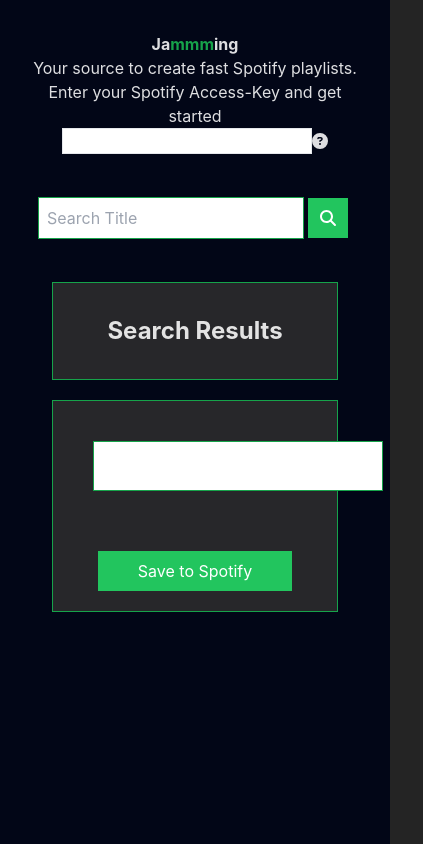
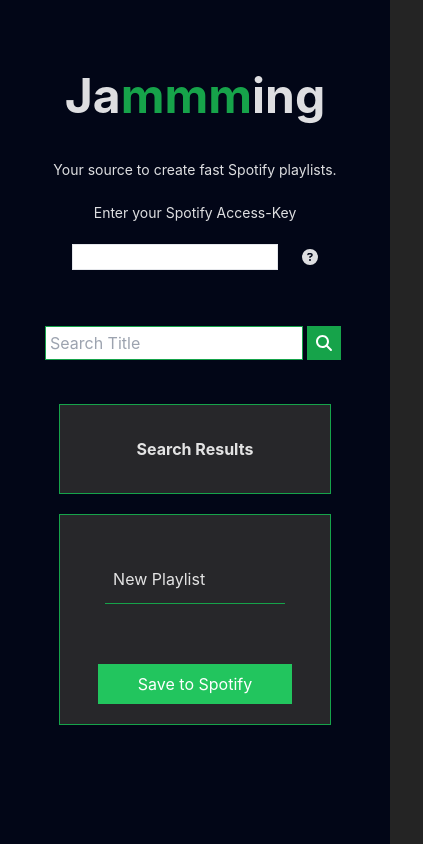
Before and after one commit to Cion318/jammming-react, a React (Vite) app: page / in a window 390 px wide. Shown: the whole page, 423 px wide, since content can reach past the window. Built offline with nearby package versions, Linux system fonts and the light colour scheme.

Commit message:
Responsiveness for <sm devices.

```diff
--- a/src/App.jsx
+++ b/src/App.jsx
@@ -53,16 +53,16 @@
 
   return (
     <div>
-      <h1 className="text-white-900 font-bold sm:my-10 sm:text-7xl lg:text-8xl">
+      <h1 className="text-white-900 my-10 text-5xl font-bold sm:text-7xl lg:text-8xl">
         Ja<span className="text-green-600">mmm</span>ing
       </h1>
-      <h2 className="text-white-800 sm:m-10 sm:text-lg lg:text-xl">
+      <h2 className="text-white-800 m-5 text-sm sm:m-10 sm:text-lg lg:text-xl">
         Your source to create fast Spotify playlists.
       </h2>
       <div>
         <AccessKey onAccessKeyChange={handleAccessKeyChange} />
         <SearchBar onSearch={search} />
-        <div className="xl:flex">
+        <div className="lg:flex">
           <SearchResults searchResults={searchResults} onAdd={addTrack} />
           <Playlist
             playlistName={playlistName}
--- a/src/components/AccessKey.jsx
+++ b/src/components/AccessKey.jsx
@@ -13,25 +13,25 @@
 
   return (
     <>
-      <div className="sm:m-3">
-        <label className="" htmlFor="accessKey">
-          Enter your Spotify Access-Key and get started
+      <div className="m-2">
+        <label className="text-sm sm:text-lg" htmlFor="accessKey">
+          Enter your Spotify Access-Key
         </label>
       </div>
-      <div className="sm:m-3">
+      <div className="m-2">
         <input
           type="password"
           id="accessKey"
           name="AccessKey"
           value={accessKey}
           onChange={handleAccessKeyChange}
-          className="border sm:m-3 sm:w-1/2 sm:px-2 lg:w-1/3"
+          className="m-3 w-2/3 border sm:w-1/2 sm:px-2 lg:w-1/3"
         />
         <a
           href="https://developer.spotify.com/documentation/web-api/concepts/apps"
           target="_blank"
           rel="noreferrer"
-          className="sm-m-3 sm:px-2 sm:text-xl"
+          className="m-3 sm:px-2 sm:text-xl"
         >
           <FontAwesomeIcon icon={faQuestionCircle} />
         </a>
--- a/src/components/Playlist.jsx
+++ b/src/components/Playlist.jsx
@@ -11,16 +11,16 @@
   );
 
   return (
-    <div className="sm:w-100 m-5 border border-green-600 bg-zinc-800 xl:w-1/2">
+    <div className="m-5 mx-auto w-5/6 border border-green-600 bg-zinc-800 xl:w-1/2">
       <input
-        className="text-white-900 m-10 border border-green-600 px-5 py-3"
+        className="text-white-900 m-10 mx-auto w-2/3 border-b border-green-600 bg-zinc-800 px-2 py-3"
         onChange={handleNameChange}
         defaultValue={"New Playlist"}
       />
       <Tracklist tracks={playlistTracks} isRemoval={true} onRemove={onRemove} />
       <button
         onClick={onSave}
-        className="m-5 bg-green-500 px-10 py-2 text-white hover:bg-green-600"
+        className="m-5 mx-auto bg-green-500 px-10 py-2 text-white hover:bg-green-600"
       >
         Save to Spotify
       </button>
--- a/src/components/SearchBar.jsx
+++ b/src/components/SearchBar.jsx
@@ -20,11 +20,11 @@
         type="text"
         placeholder="Search Title"
         onChange={handleTermChange}
-        className="border border-green-600 px-2 py-2 focus:border-green-500 sm:w-1/2 xl:w-1/3"
+        className="border border-green-600 px-1 py-1 focus:border-green-500 sm:w-1/2 sm:px-2 sm:py-2 xl:w-1/3"
       />
       <button
         onClick={search}
-        className="m-1 bg-green-500 px-3 py-2 text-white hover:bg-green-600"
+        className="m-1 border border-green-600 bg-green-600 px-2 py-1 text-white hover:bg-green-600 sm:px-3 sm:py-2"
       >
         <FontAwesomeIcon icon={faSearch} />
       </button>
--- a/src/components/SearchResults.jsx
+++ b/src/components/SearchResults.jsx
@@ -3,8 +3,8 @@
 
 const SearchResults = ({ searchResults, onAdd }) => {
   return (
-    <div className="sm:w-100 m-5 border border-green-600 bg-zinc-800 xl:w-1/2">
-      <h2 className="text-white-900 m-5 p-3 text-2xl font-bold">
+    <div className="m-5 mx-auto w-5/6 border border-green-600 bg-zinc-800 xl:w-1/2">
+      <h2 className="text-white-900 text-md m-5 p-3 font-bold">
         Search Results
       </h2>
       <Tracklist tracks={searchResults} onAdd={onAdd} />
--- a/src/components/Track.jsx
+++ b/src/components/Track.jsx
@@ -28,10 +28,13 @@
   return (
     <div className="m-5 mx-auto flex items-center justify-between border-b border-green-500 px-5 text-left">
       <div className="m-1 py-2 ">
-        <h2 className="text-xl font-medium text-white">{track.name}</h2>
-        <p className="text-white-700">
-          {track.artist} | {track.album}
-        </p>
+        <h2 className="text-sm font-medium text-white">{track.name}</h2>
+        <div className="flex">
+          <p className="text-white-700 text-sm">{track.artist} &nbsp; </p>
+          <p className="text-white-700 hidden text-sm md:block">
+            | {track.album} &nbsp;{" "}
+          </p>
+        </div>
       </div>
       {renderAction()}
     </div>
```
